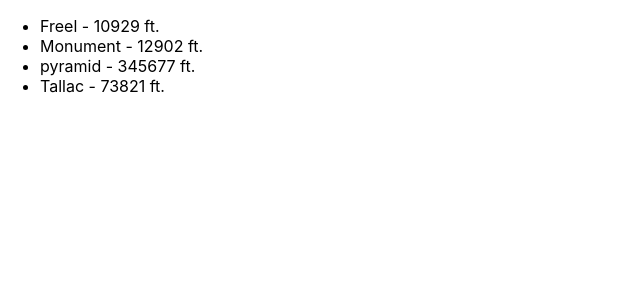
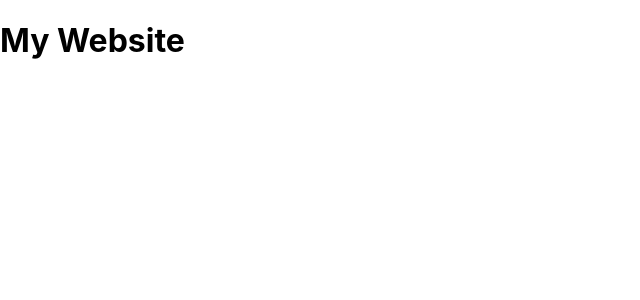
Before and after one commit to StewardHE/My_ReactApp, a React (Create React App) app: page / in a window 1280 px wide. Shown: the top 300 px of the page, without its empty margins (0-640 px from the left). Built offline with nearby package versions, Linux system fonts and the light colour scheme.

Commit message:
New update, i changed the code to start using ReactRouter, in this new update i already set up 3 routes: Home, About, Contact

```diff
--- a/package.json
+++ b/package.json
@@ -8,6 +8,7 @@
     "@testing-library/user-event": "^13.5.0",
     "react": "^18.2.0",
     "react-dom": "^18.2.0",
+    "react-router-dom": "^6.4.3",
     "react-scripts": "5.0.1",
     "web-vitals": "^2.1.4"
   },
--- a/src/App.js
+++ b/src/App.js
@@ -1,37 +1,31 @@
 import './App.css';
 
-// data
-const tahoe_peaks = [
-  { name: "Freel", elevation: 10929 },
-  { name: "Monument", elevation: 12902},
-  { name: "pyramid", elevation: 345677},
-  { name: "Tallac",  elevation: 73821}
-];
-
-// if we have data, show it, else, print empty
-function List({data, renderItem, renderEmpty}) {
-  return !data.length ? renderEmpty : <ul>{data.map((item) => (
-    <li key={item.name}>
-      {renderItem(item)}
-    </li>
-  ))}</ul>
+// Home component and page using reactRouter.
+function Home() {
+  return (
+    <div>
+      <h1>My Website</h1>
+    </div>
+  );
 }
 
-function App() {
- return (
-  // render the list
-  <div>
-    <List
-      data={tahoe_peaks}
-      renderEmpty={<p>This is empty</p>}
-      renderItem={item => (
-        <>
-        {item.name} - {item.elevation} ft.
-        </>
-  )}
-    />
-  </div>
- );
+// About component and page using reactROuter
+export function About() {
+  return (
+    <div>
+      <h1>About Us</h1>
+    </div>
+  );
+}
+// Contact component and page using reactROuter
+export function Contact() {
+  return (
+    <div>
+      <h1>Contact Us</h1>
+    </div>
+  );
 }
 
-export default App;
+export function App() {
+ return <Home />;
+}
--- a/src/index.js
+++ b/src/index.js
@@ -1,17 +1,23 @@
-import React from 'react';
-import ReactDOM from 'react-dom/client';
-import './index.css';
-import App from './App';
-import reportWebVitals from './reportWebVitals';
+import React from "react";
+import ReactDOM from "react-dom";
+import "./index.css";
+import { App, About, Contact } from "./App";
+import {
+  BrowserRouter,
+  Routes,
+  Route
+} from "react-router-dom";
 
-const root = ReactDOM.createRoot(document.getElementById('root'));
-root.render(
-  <React.StrictMode>
-    <App />
-  </React.StrictMode>
+ReactDOM.render(
+  <BrowserRouter>
+    <Routes>
+      <Route path="/" element={<App />} />
+      <Route path="/about" element={<About />} />
+      <Route
+        path="/contact"
+        element={<Contact />}
+      />
+    </Routes>
+  </BrowserRouter>,
+  document.getElementById("root")
 );
-
-// If you want to start measuring performance in your app, pass a function
-// to log results (for example: reportWebVitals(console.log))
-// or send to an analytics endpoint. Learn more: https://bit.ly/CRA-vitals
-reportWebVitals();
```
Also changed, not shown: 1 other file (tests, documents, lock files or other folders).
